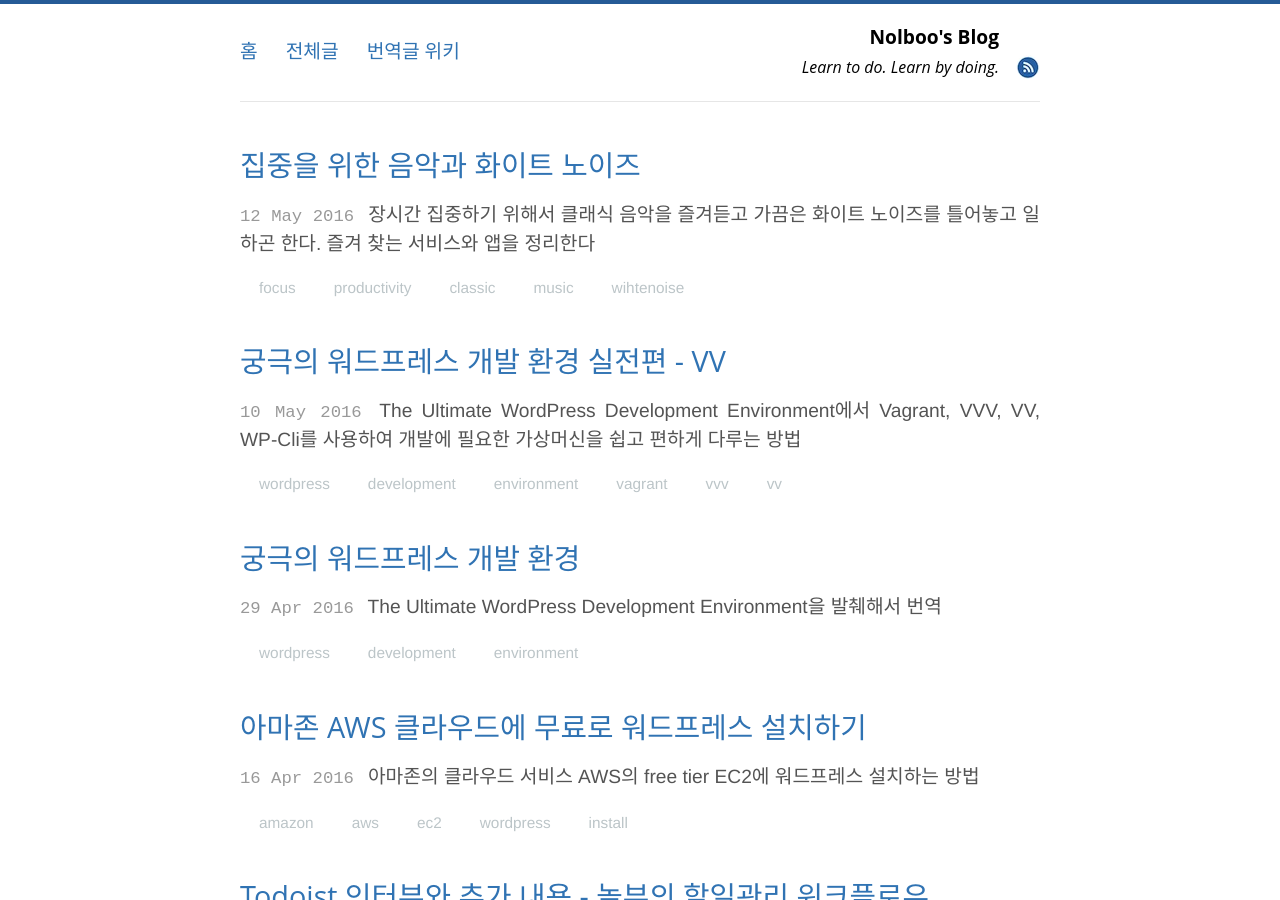
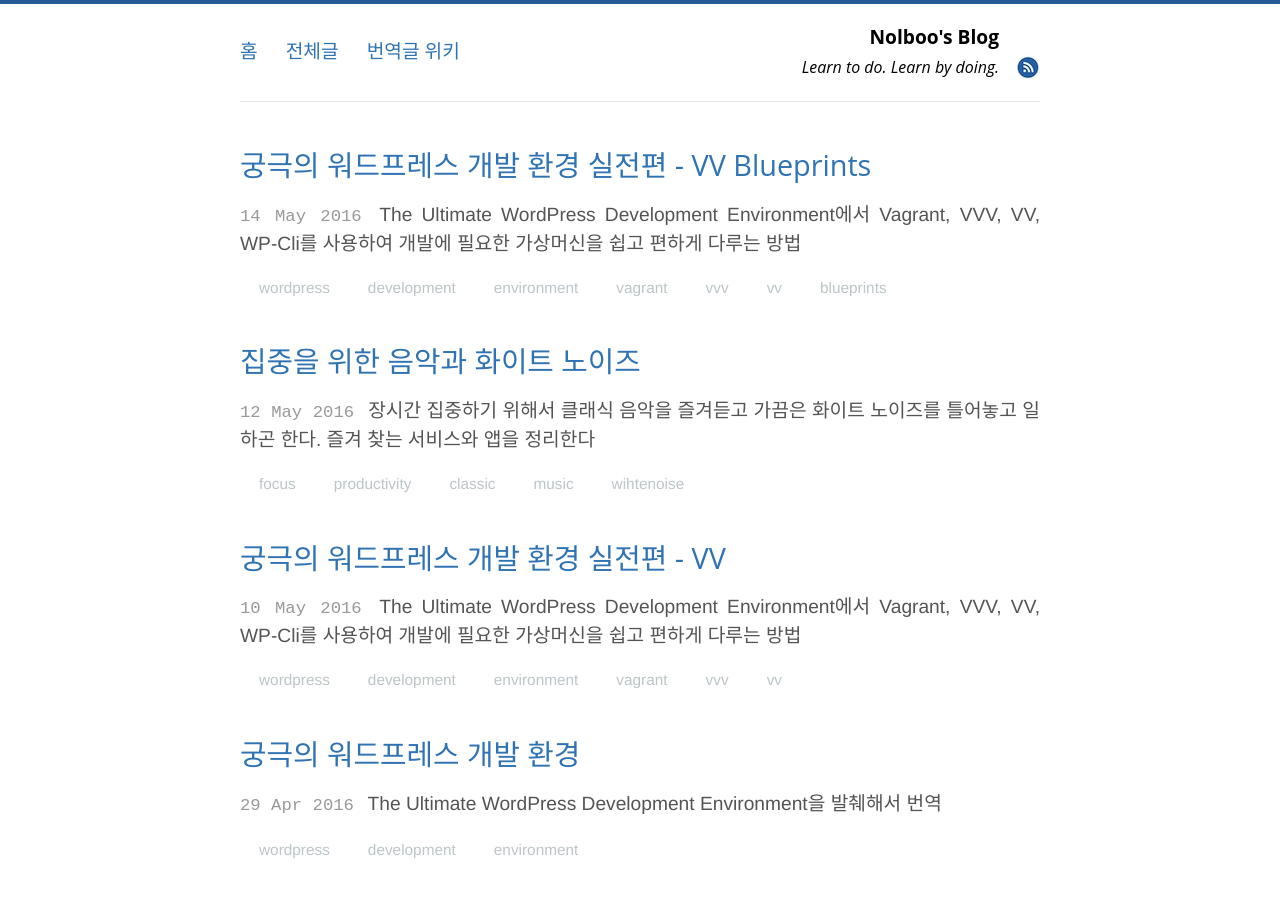
Before and after one commit to nolboo/nolboo.github.io, a Jekyll site: the page built from index.html, in a window 1280 px wide and 900 px high. Built offline with Jekyll 4.4.1, drawn with Linux system fonts in a browser that asks for light colours; the list of posts is cut into pages by our own code; some of the changed lines change nothing that is shown.

Commit message:
Post vv Blueprints

````diff
--- a/_posts/2016-04-29-ultimate-wordpress-development-environment.md
+++ b/_posts/2016-04-29-ultimate-wordpress-development-environment.md
@@ -9,6 +9,10 @@ tags: [wordpress, development, environment]
 원문 : [The Ultimate WordPress Development Environment](http://www.sitepoint.com/ultimate-wordpress-development-environment/?utm_content=buffer4fe5c&utm_medium=social&utm_source=twitter.com&utm_campaign=buffer)
 
 * 원문에서 필요한 부분만 발췌하여 번역하였으니 원문을 꼭 참조하시기 바랍니다.
+* 실제로 이 글에서 설명된 개발환경을 구현하는 방법을 별도의 포스트로 진행하고 있습니다.
+    * [궁극의 워드프레스 개발 환경 실전편 - VV](http://nolboo.github.io/blog/2016/05/10/ultimate-wordpress-development-environment-vv/)
+    * 궁극의 워드프레스 개발 환경 실전편 - VV Blueprints
+    * 궁극의 워드프레스 개발 환경 실전편 - WP CLI
 
 ## It Starts with the Server
 
--- /dev/null
+++ b/_posts/2016-05-14-ultimate-wordpress-development-environment-vv-blueprints.md
@@ -0,0 +1,307 @@
+---
+layout: post
+title: "궁극의 워드프레스 개발 환경 실전편 - VV Blueprints"
+description: "The Ultimate WordPress Development Environment에서 Vagrant, VVV, VV, WP-Cli를 사용하여 개발에 필요한 가상머신을 쉽고 편하게 다루는 방법"
+category: blog
+tags: [wordpress, development, environment, vagrant, vvv, vv, blueprints]
+---
+
+## VV
+
+[궁극의 워드프레스 개발 환경](http://nolboo.github.io/blog/2016/04/29/ultimate-wordpress-development-environment/)을 실제로 구현해보기 위해 [궁극의 워드프레스 개발 환경 실전편 - VV](http://nolboo.github.io/blog/2016/05/10/ultimate-wordpress-development-environment-vv/)에 이어서 VV의 기능을 살펴본다.
+
+### Blueprints
+
+VV의 블루프린트에서 새로 만들 워드프레스 가상머신의 플러그인, 테마, 옵션, 위젯, 메뉴, 상수를 설정할 수 있다. VVV 디렉토리에 `vv-blueprints.json`을 처음 만들려면 `vv --blueprint-init` 명령을 사용한다. 이 파일을 편집하여 여러 개의 블루프린트를 설정한 후 필요할 때마다 불러서 워드프레스 가상머신을 만들 수 있다.
+
+블루프린트 예제:
+
+```json
+{
+  "sample": {
+    "themes": [
+      {
+        "location": "automattic/_s",
+        "activate": true
+      }
+    ],
+    "mu_plugins": [
+      {
+        "location": "https://github.com/WebDevStudios/WDS-Required-Plugins.git"
+      }
+    ],
+    "plugins": [
+      {
+        "location": "https://github.com/clef/wordpress/archive/master.zip",
+        "version": null,
+        "force": false,
+        "activate": true,
+        "activate_network": false
+      },
+      {
+        "location": "cmb2",
+        "version": "2.0.5",
+        "force": false,
+        "activate": true,
+        "activate_network": false
+      }
+    ],
+    "options": [
+      "current_theme::_s"
+    ],
+    "widgets": [
+      {
+        "name": "meta",
+        "location": "sidebar-1",
+        "position": 1,
+        "options": {
+          "title": "Site login or logout"
+        }
+      },
+      {
+        "name": "text",
+        "location": "sidebar-2",
+        "position": 4,
+        "options": {
+          "title": "Hello world.",
+          "text": "I'm a new widget."
+        }
+      }
+    ],
+    "menus": [
+      {
+        "name": "Example Menu",
+        "locations": [
+          "primary",
+          "social"
+        ],
+        "items": [
+          {
+            "type": "post",
+            "post_id": 2,
+            "options": {
+              "title": "Read the 'Sample Post'"
+            }
+          },
+          {
+            "type": "custom",
+            "title": "Our Partner Site",
+            "link": "//example.com/",
+            "options": {
+              "description": "Check out our partner's awesome website."
+            }
+          },
+          {
+            "type": "term",
+            "taxonomy": "category",
+            "term_id": 1,
+            "options": {
+              "title": "Example category"
+            }
+          }
+        ]
+      }
+    ],
+    "demo_content": [
+      "link::https://raw.githubusercontent.com/manovotny/wptest/master/wptest.xml"
+    ],
+    "defines": [
+      "WP_CACHE::false"
+    ]
+  }
+}
+```
+
+테마와 플러그인, [mu-plugins](http://www.sitepoint.com/wordpress-mu-plugins/)을 지정하려면 다음 형식을 사용할 수 있다:
+
+Github username/repo
+Full git url
+Url to zip file
+WordPress.org slug
+
+플러그인, 테마, 위젯, 메뉴의 옵션은 [WP-CLI](http://wp-cli.org/) 옵션과 같다.
+
+옵션, 데모 콘텐츠, 상수는 키와 값 사이의 구분자로 `::`를 사용한다.
+
+커스텀 데모 콘텐츠는 [이것](https://raw.githubusercontent.com/manovotny/wptest/master/wptest.xml)과 같이 xml code를 지정하는 링크만 사용해야 한다.
+
+멀티 사이트 네트워크 설정은 network_options 배열을 사용해 설정한다.
+
+* [Create A Network « WordPress Codex](https://codex.wordpress.org/Create_A_Network)
+* [Multisite Network Administration « WordPress Codex](https://codex.wordpress.org/Multisite_Network_Administration)
+
+'SITENAME', 'SITEDOMAIN'으로 실제 사이트 이름과 로컬 도메인을 지정할 수 있다.
+
+#### 블루프린터로 새 워드프레스 사이트 만들기
+
+`vv create` 후에 안내되는 마법사에서 입력해도 되지만, 다음 명령어 옵션으로 지정할 수 있다.
+
+```shell
+vv create -b {blueprint name}  // `vv-blueprints.json` 파일에서 blueprint 설정 이름
+```
+
+위의 예제 파일을 예로 든다면:
+
+```shell
+vv create -b sample
+```
+
+
+
+### 멀티 사이트 설정
+
+멀티 사이트 네트워크 안에 각 서브 사이트를 설정할 수 있다. 예로, 멀티사이트 네트워크에서 특정 플러그인이나 테마가 전체 네트워크에 걸쳐 활성화하거나 특정 서브사이트에서만 활성화할 수 있다.
+
+멀티 사이트를 지원하기 위해서는 특정 블루프린트에 다음과 같이 사이트 키를 추가한다:
+
+```json
+"sites": {
+  "site2": {
+    "plugins": [
+      ...(same as above)...
+    ]
+  }
+}
+```
+
+사이트 객체는 서브사이트 정의를 담고 있으며, 이는 일반적인 블루프린트와 정확히 같다. 또한, WP-CLI의 wp site create 명령을 위한 키를 포함할 수 있다. 예로, 관리자의 이메일이 `subsite2admin@localhost.dev`이고 robot.txt 예외이며, `subsite2`란 slug를 갖고 `Second Subsite`란 제목을 가진 사이트를 만들려면:
+
+```json
+"sites": {
+  "subsite2": {
+    "title": "Second Subsite",
+    "email": "subsite2admin@localhost.dev"
+  }
+}
+```
+
+멀티사이트 네트워크가 서브도메인을 사용하면 `BLUEPRINT_NAME::subdomains`와 같은 블루프린트 레벨 키를 포함할 수 있다. `BLUEPRINT_NAME`은 블루프린트 이름과 일치해야 하며 그 값은 서브사이트 slug와 일치하는 서브도메인을 스페이스로 분리한 목록이다. 지금까지 설명한 서브도메인 기반의 멀티사이트 설정은 아래와 같다.
+
+```json
+{
+  "sample": {
+    "sample::subdomains": "site2 site3",
+    "sites": {
+      "site2": {
+        "title": "Child Site (subsite2)",
+        "plugins": [
+          {
+            "location": "buddypress",
+            "activate": true
+          }
+        ]
+      },
+      "site3": {
+        "title": "Private Child Site",
+        "private": true,
+        "email": "site2admin@local.dev",
+        "themes": [
+          {
+            "location": "https://github.com/glocalcoop/anp-network-main-child/archive/master.zip",
+            "activate": true
+          }
+        ]
+      }
+    },
+    "themes": [
+      {
+        "location": "automattic/_s",
+        "enable_network": true
+      },
+      {
+        "location": "glocalcoop/anp-network-main-v2",
+        "activate": true
+      }
+    ],
+    "mu_plugins": [
+      {
+        "location": "https://github.com/WebDevStudios/WDS-Required-Plugins.git"
+      }
+    ],
+    "plugins": [
+      {
+        "location": "https://github.com/clef/wordpress/archive/master.zip",
+        "version": null,
+        "force": false,
+        "activate": true,
+        "activate_network": false
+      },
+      {
+        "location": "cmb2",
+        "version": "2.0.5",
+        "force": false,
+        "activate": true,
+        "activate_network": false
+      },
+    ],
+    "demo_content": [
+      "link::https://raw.githubusercontent.com/manovotny/wptest/master/wptest.xml"
+    ],
+    "defines": [
+      "WP_CACHE::false"
+    ]
+  }
+}
+```
+
+위 예에서 BuddyPress는 site2에만 활성화하였고, _s 테마는 전체 네트워크에서 가능하나 anp-network-main-v2는 네트워크 메인 사이트에서 활성화하였고, site3는 anp-network-main-child가 활성화되고, 고유의 admin 사용자가 있다.
+
+이렇게 블루프린트를 사용할 때는 `--multisite` 서브도메인 옵션과 함께 vv를 실행해야 한다.
+
+### Vagrant Proxy
+
+vv는 VVV가 어디에 설치되어 있는지 알기 때문에 어디서든 vv를 실행할 수 있다. `vv vagrant <command>`으로 VVV 위치에 명령어를 넘길 수 있다. `vv vagrant halt`는 어디서 실행하든지 VVV vagrant를 중지한다.
+
+매우 다양한 [vv 옵션](https://github.com/bradp/vv#vv-options),
+[vv 명령어](https://github.com/bradp/vv#commands),
+[vv 사이트 옵션](https://github.com/bradp/vv#options-for-site-creation)이 있으며, 사이트 삭제 옵션과 배포 옵션도 있다.
+
+### vv Hooks
+
+훅 시스템을 이용하여 vv를 확장할 수 있다. 즉, vv 프로세스 앞뒤로 자신의 코드를 실행하도록 훅 파일을 만들 수 있다.
+
+vv 명령어에 `--show-hooks` 옵션을 붙이면 사용할 수 있는 훅의 리스트를 볼 수 있다.
+
+```shell
+vv list --show-hooks
+[Hook] post_list_site_woocommerce
+[Hook] pre_list_site_wordpress-default
+[Hook] list_site wordpress-default
+  * wordpress-default   ( local.wordpress.dev ) [VVV default]
+[Hook] post_list_site_wordpress-default
+[Hook] pre_list_site_wordpress-develop
+[Hook] list_site wordpress-develop
+  * wordpress-develop   ( src.wordpress-develop.dev ) [VVV default]
+[Hook] post_list_site_wordpress-develop
+[Hook] pre_list_site_wordpress-trunk
+[Hook] list_site wordpress-trunk
+  * wordpress-trunk     ( local.wordpress-trunk.dev ) [VVV default]
+[Hook] post_list_site_wordpress-trunk
+[Hook] pre_list_site_wpkr
+[Hook] list_site wpkr
+[Hook] list_custom_site wpkr
+```
+
+훅 코드를 위한 디렉토리는 VVV 폴더 밑에 `vv` 폴더를 만들면 된다. 이 폴더에 추가하려는 훅 이름을 가진 파일을 만들어 실행하려는 명령어를 추가한다. 이 파일은 실행할 수 있는 명령어들을 한 줄씩 나열한 것이다. 헬로를 출력하는 훅 파일은:
+
+    #! /usr/bin/php
+    echo 'Hello'
+
+모든 새로운 사이트의 wp-content 안에서 npm install을 실행하려면,
+
+`post_site_creation_finished`라는 파일을 만든다. 훅 이름, 사이트 폴더명, 사이트 도메인, VVV 경로의 4가지 변수를 넘겨받는다.
+
+    #!/bin/bash
+    cd www/"$2"/htdocs/wp-content || exit
+    npm install
+
+## 맺음말
+
+VV 추가기능으로 vv deployment가 있으나 실제로 충분히 사용하지 못했기 때문에 이번 포스트에서는 생략한다. vv 프로세스가 편하기는 하나 기본적으로 하나씩 해보기에는 시간이 오래 걸리는 부분이 있으며, 개인적으로는 deployment는 git을 이용하는 다른 배치 시스템이 낫지 않을까 하는 막연한 생각이 든다. 아무튼 배치는 이것저것 해보고 포스트하기로 한다.
+
+## 참고링크
+
+* [bradp/vv: Variable VVV - a VVV Site Creation Wizard](https://github.com/bradp/vv#blueprints)
+* [What are WordPress MU-Plugins?](http://www.sitepoint.com/wordpress-mu-plugins/)
+* [vv-blueprints for woocommerce work at needmore](https://gist.github.com/brigleb/b2c2f288a9dba77d5a4d)
+* [VV Blueprints](https://gist.github.com/Mte90/6420e68a61816ad3b42a)
````
Also changed, not shown: 1 other file.
